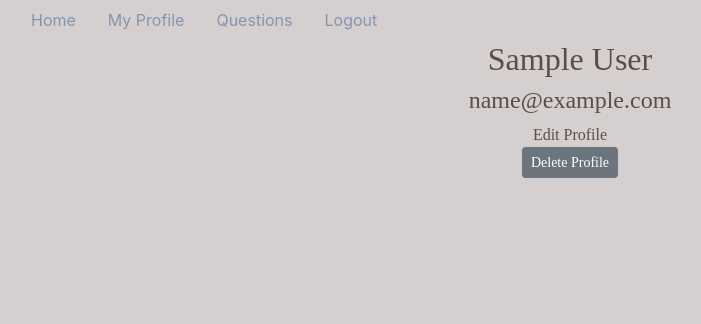
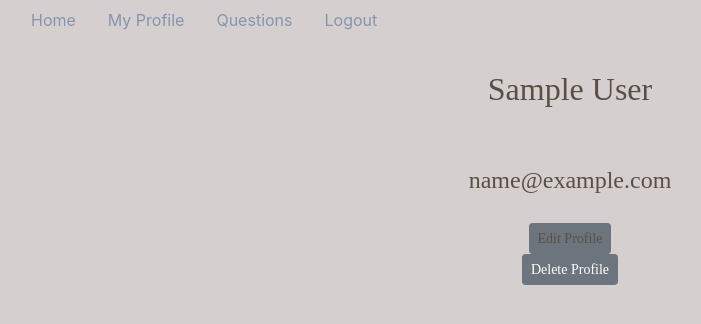
Before and after one commit to BBarden93/GA_Project_4, a React (Create React App) app in the folder client/: page /profile in a window 1280 px wide. Shown: the top 324 px of the page, without its empty margins (70-771 px from the left). Built offline with nearby package versions, Linux system fonts and the light colour scheme; sample sign-in values are in the browser's storage; a web font is replaced by a local one.

Commit message:
profile css

```diff
--- a/client/src/App.css
+++ b/client/src/App.css
@@ -43,6 +43,12 @@ h1 {
 .editProfile {
   color: rgb(89, 79, 68);
 }
+.editProfile h2 {
+  padding: 30px;
+}
+.editProfile h4 {
+  padding: 20px;
+}
 header {
   padding: 20px;
   background-color: rgba(89, 79, 68, 0.5);
--- a/client/src/views/Profile.jsx
+++ b/client/src/views/Profile.jsx
@@ -22,7 +22,7 @@ class Profile extends React.Component {
             <div className="editProfile">
                 <h2>{currentUser.name}</h2>
                 <h4>{currentUser.email}</h4>
-                <Link className="link" to="/editprofile">Edit Profile</Link><br />
+                <Button color="secondary" size="sm" className="link" to="/editprofile">Edit Profile</Button><br />
                 <Button color="secondary" size="sm" onClick={this.handleDeleteUserClick.bind(this)}>Delete Profile</Button>
             </div>
         )
```
